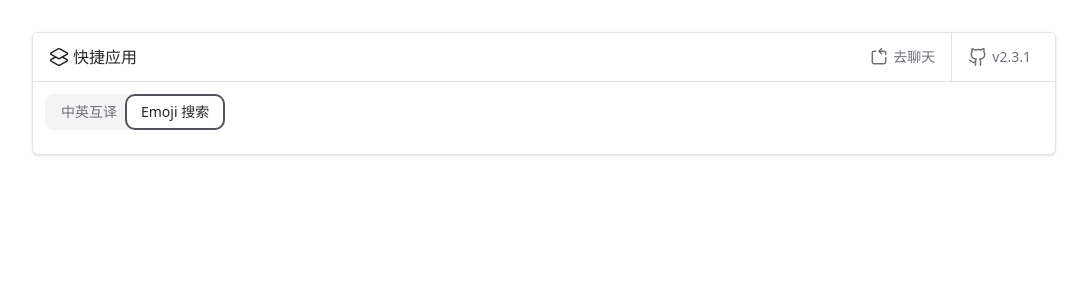
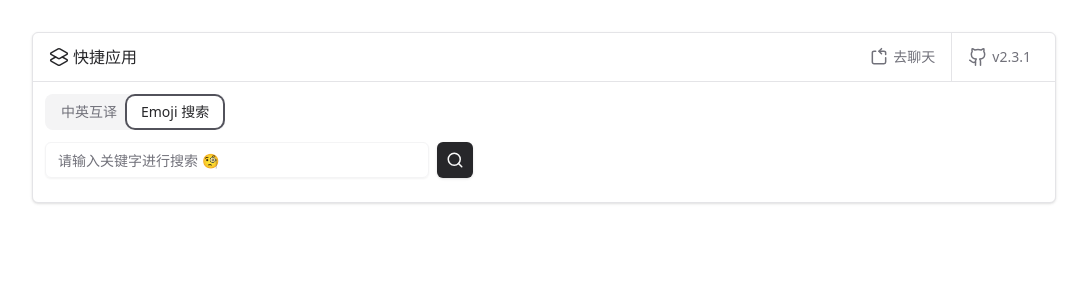
Before and after one commit to sunls24/nextai, a Next.js app: page /shortcut in a window 1280 px wide. Both pictures are taken after a click on the tab "Emoji 搜索". Shown: the top 300 px of the page, without its empty margins (96-1183 px from the left). Built offline with nearby package versions, Linux system fonts and the light colour scheme.

Commit message:
Add shortcut emoji

```diff
--- a/components/shortcut/emoji.tsx
+++ b/components/shortcut/emoji.tsx
@@ -1,7 +1,113 @@
-import React from "react";
+import React, { useMemo, useRef } from "react";
+import { Input } from "@/components/ui/input";
+import { Button } from "@/components/ui/button";
+import { RefreshCcw, Search } from "lucide-react";
+import { Message, nanoid } from "ai";
+import { EmojiItem } from "@/lib/types";
+import { copyToClipboard } from "@/lib/utils";
 
-function Emoji() {
-  return <div></div>;
+const systemMessage: Message[] = [
+  {
+    id: nanoid(),
+    role: "system",
+    content:
+      "Please recommend emojis related to user messages, quantity is limited between 10 and 20, and sort by relevance. no need to explain anything and only reply using structured data.",
+  },
+  {
+    id: nanoid(),
+    role: "user",
+    content: "微笑",
+  },
+  {
+    id: nanoid(),
+    role: "assistant",
+    content:
+      "😀:笑脸|😁:眯眼笑｜😆:眯眼大笑|🙂:微微笑|😅:面带冷汗的笑脸|😇:带光环微笑的脸|🥰:带心形眼睛的微笑脸|😙:带笑眼打招呼|🥲:带笑脸与泪水|🤗:张开双手微笑的脸|🤭:捂嘴笑|😎:墨镜笑脸|😈:带角笑脸|😸:眯眯笑的猫|👄:嘴巴|🌞:面带笑容的太阳",
+  },
+];
+
+function Emoji({
+  getResponse,
+  isLoading,
+  onSend,
+}: {
+  isLoading: boolean;
+  onSend: (msg: string, systemMessage: Message[]) => void;
+  getResponse: (presetCount: number) => string | undefined;
+}) {
+  const response = getResponse(systemMessage.length);
+  const inputRef = useRef<HTMLInputElement>(null);
+
+  function onSearch() {
+    const input = inputRef.current!.value.trim();
+    if (!input) {
+      return;
+    }
+    onSend(input, systemMessage);
+  }
+
+  const emojis = useMemo(() => {
+    if (!response) {
+      return [];
+    }
+    return response.split("|").map<EmojiItem>((e, i) => {
+      const sp = e.split(":");
+      return { value: sp[0], name: sp[1] ?? "..." };
+    });
+  }, [response]);
+
+  function onKeyDown(e: React.KeyboardEvent<HTMLInputElement>) {
+    if (e.key !== "Enter" || e.nativeEvent.isComposing || e.shiftKey) {
+      return;
+    }
+    if (isLoading) {
+      return;
+    }
+    onSearch();
+  }
+
+  return (
+    <>
+      <div className="flex gap-2">
+        <Input
+          ref={inputRef}
+          className="max-w-sm"
+          placeholder="请输入关键字进行搜索 🧐"
+          onKeyDown={onKeyDown}
+        />
+        <Button
+          size="icon"
+          className="shrink-0"
+          disabled={isLoading}
+          onClick={onSearch}
+        >
+          {isLoading ? (
+            <RefreshCcw size={18} className="animate-spin" />
+          ) : (
+            <Search size={18} />
+          )}
+        </Button>
+      </div>
+      <div className="mt-3 flex w-fit flex-wrap justify-between gap-2">
+        {emojis.map((v, i) => (
+          <div
+            key={i}
+            className="flex h-fit w-20 cursor-pointer flex-col items-center gap-1 rounded-md p-1 transition-colors hover:bg-secondary"
+            onClick={() => copyToClipboard(v.value)}
+          >
+            <span className="text-3xl">{v.value}</span>
+            <span className="text-sm text-muted-foreground">{v.name}</span>
+          </div>
+        ))}
+        <div className="flex-1" />
+      </div>
+      {!!emojis.length && (
+        <div className="mx-auto mt-2 w-fit text-xs italic text-muted-foreground">
+          点击表情进行复制
+        </div>
+      )}
+    </>
+  );
 }
 
 export default Emoji;
--- a/components/shortcut/shortcut.tsx
+++ b/components/shortcut/shortcut.tsx
@@ -3,7 +3,7 @@ import React from "react";
 import { Tabs, TabsContent, TabsList, TabsTrigger } from "@/components/ui/tabs";
 import { useChat } from "ai/react";
 import { useConfig } from "@/lib/store/config-chat";
-import { nanoid } from "ai";
+import { Message } from "ai";
 import { toast } from "sonner";
 import { shortcuts } from "@/lib/constants";
 import { useShortcutConfig } from "@/lib/store/config-shortcut";
@@ -11,9 +11,10 @@ import Mounted from "@/components/mounted";
 import { Skeleton } from "@/components/ui/skeleton";
 
 function Shortcut() {
-  const { append, messages, setMessages, isLoading } = useChat({
+  const { append, messages, setMessages, isLoading, stop } = useChat({
     onError(err) {
       toast.error(err.message);
+      setMessages([]);
     },
   });
 
@@ -35,19 +36,13 @@ function Shortcut() {
     };
   }
 
-  function onSend(msg: string, systemPrompt: string) {
-    setMessages([
-      {
-        role: "system",
-        content: systemPrompt,
-        id: nanoid(),
-      },
-    ]);
+  function onSend(msg: string, systemMessage: Message[]) {
+    setMessages(systemMessage);
     append({ role: "user", content: msg }, getOptions());
   }
 
-  function getResponse() {
-    if (messages.length === 0) {
+  function getResponse(presetCount: number) {
+    if (messages.length === 0 || messages.length === presetCount) {
       return;
     }
     const last = messages[messages.length - 1];
@@ -61,6 +56,7 @@ function Shortcut() {
       value={config.current}
       className="p-3"
       onValueChange={(tv) => {
+        stop();
         setMessages([]);
         config.update((cfg) => (cfg.current = tv));
       }}
@@ -77,8 +73,8 @@ function Shortcut() {
           <TabsContent key={i} value={v.value} className="mt-3">
             <v.component
               onSend={onSend}
-              response={getResponse()}
               isLoading={isLoading}
+              getResponse={getResponse}
             />
           </TabsContent>
         ))}
--- a/components/shortcut/translate.tsx
+++ b/components/shortcut/translate.tsx
@@ -5,24 +5,29 @@ import { SendButton } from "@/components/chat-input";
 import { Button } from "@/components/ui/button";
 import { Copy } from "lucide-react";
 import { copyToClipboard } from "@/lib/utils";
+import { Message, nanoid } from "ai";
 
 const systemPrompt =
-  "You are a professional, authentic translation engine. You only return the translated text, please do not explain original text. (Chinese-English bidirectional translation)";
+  "You are a professional, authentic translation engine. You only return the translated text, please do not explain or understand original text. (Chinese-English bidirectional translation)";
 
 function Translate({
-  response,
+  getResponse,
   isLoading,
   onSend,
 }: {
-  response?: string;
   isLoading: boolean;
-  onSend: (msg: string, systemPrompt: string) => void;
+  onSend: (msg: string, systemMessage: Message[]) => void;
+  getResponse: (presetCount: number) => string | undefined;
 }) {
+  const response = getResponse(1);
   const [input, setInput] = useState("");
 
   function onSubmit(e: FormEvent) {
     e.preventDefault();
-    onSend(input, systemPrompt);
+    if (!input) {
+      return;
+    }
+    onSend(input, [{ role: "system", content: systemPrompt, id: nanoid() }]);
   }
 
   function onKeyDown(e: React.KeyboardEvent<HTMLTextAreaElement>) {
@@ -60,11 +65,10 @@ function Translate({
             <div className="mt-3 flex flex-row-reverse">
               <Button
                 variant="outline"
-                className="h-9 px-3"
+                size="icon"
                 onClick={() => copyToClipboard(response)}
               >
-                <Copy size={16} className="mr-1" />
-                拷贝
+                <Copy size={16} />
               </Button>
             </div>
           )}
--- a/package.json
+++ b/package.json
@@ -28,7 +28,7 @@
     "mitt": "^3.0.1",
     "next": "^14.2.3",
     "next-themes": "^0.3.0",
-    "openai": "^4.38.5",
+    "openai": "^4.39.0",
     "react": "^18.3.1",
     "react-dom": "^18.3.1",
     "react-markdown": "8.0.7",
```
Also changed, not shown: lib/types.ts (+8 -2 lines), 1 other file (tests, documents, lock files or other folders).
